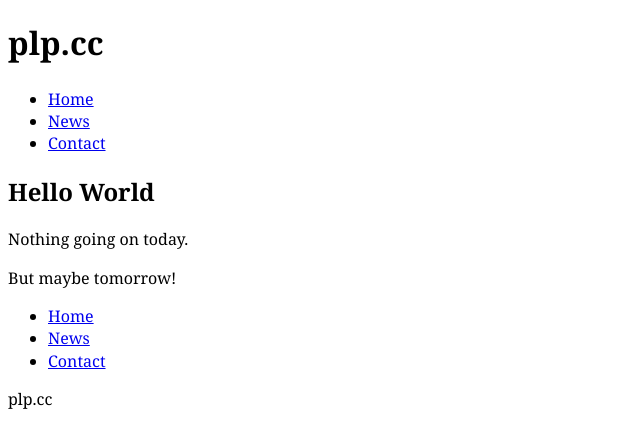
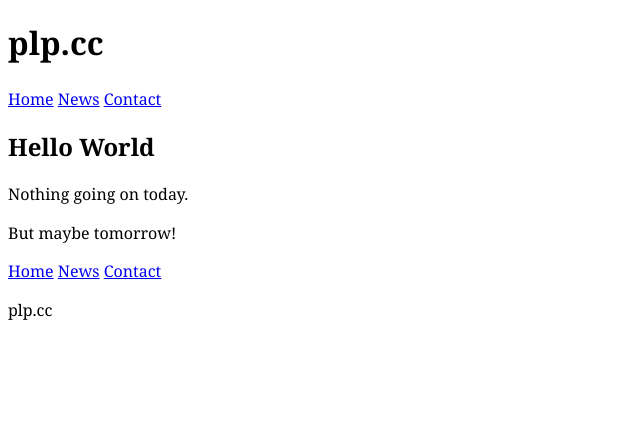
Before and after one commit to Pocono-Lake/Pocono-Lake.github.io, a Jekyll site: the page built from index.html, in a window 1280 px wide. Shown: the top 448 px of the page, without its empty margins (0-640 px from the left). Built offline with Jekyll 4.4.1, drawn with Linux system fonts in a browser that asks for light colours; Markdown is read by kramdown in place of the engine named in the settings.

Commit message:
nav enhancements
include parameters

```diff
--- a/_includes/nav.html
+++ b/_includes/nav.html
@@ -1,5 +1,5 @@
 <nav>
-	<ul>
+	<ul class="nav {{include.navclass}}">
 		<li><a href="{{site.baseurl}}index.html" class="{% if page.url == '/index.html' %}current{% endif %}">Home</a></li>
 		<li><a href="{{site.baseurl}}news.html" class="{% if page.url == '/news.html' %}current{% endif %}">News</a></li>
 		<li><a href="{{site.baseurl}}contact.html">Contact</a></li>
--- a/_layouts/default.html
+++ b/_layouts/default.html
@@ -1,5 +1,5 @@
 <!DOCTYPE html>
-<html lang="en">
+<html lang="en-US">
 <head>
 	<meta charset="utf-8">
 	<title>plp.cc</title>
@@ -9,13 +9,13 @@
 
 <header>
 	<h1>plp.cc</h1>
-	{% include nav.html %}
+	{% include nav.html navclass='nav-top' %}
 </header>
 
 {{content}}
 
 <footer>
-	{% include nav.html %}
+	{% include nav.html navclass='nav-bottom' %}
 	<p>plp.cc</p>
 </footer>
 
--- a/css/common.css
+++ b/css/common.css
@@ -9,3 +9,18 @@
 	background-color: #000531;
 	color: #ffffff;
 }
+
+.nav {
+	margin: 0;
+	padding: 0;
+
+	list-style-type: none;
+}
+
+.nav > li {
+	display: inline-block;
+}
+
+.nav-top {
+	font-size: 1.25;
+}
```
Also changed, not shown: 1 other file.
